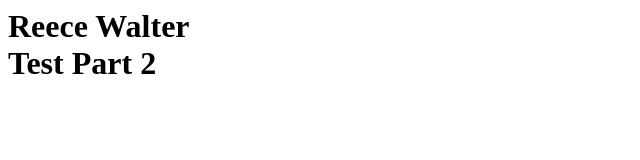
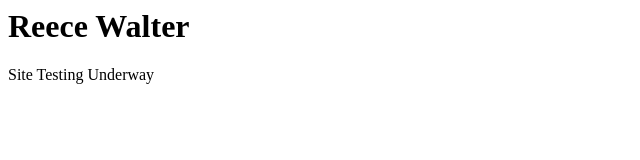
Before and after one commit to thereeceshow/reecewalter, a plain HTML site: page index.html in a window 1280 px wide. Shown: the whole page, without its empty margins (0-640 px from the left). Drawn offline with Linux system fonts and the light colour scheme.

Commit message:
Update index.html
Test III

```diff
--- a/index.html
+++ b/index.html
@@ -5,8 +5,9 @@
     <body>
         <h1>
             Reece Walter
-            <br>
-            Test Part 2
         </h1>
+        <p>
+            Site Testing Underway
+        </p>
     </body>
 </html>
```
